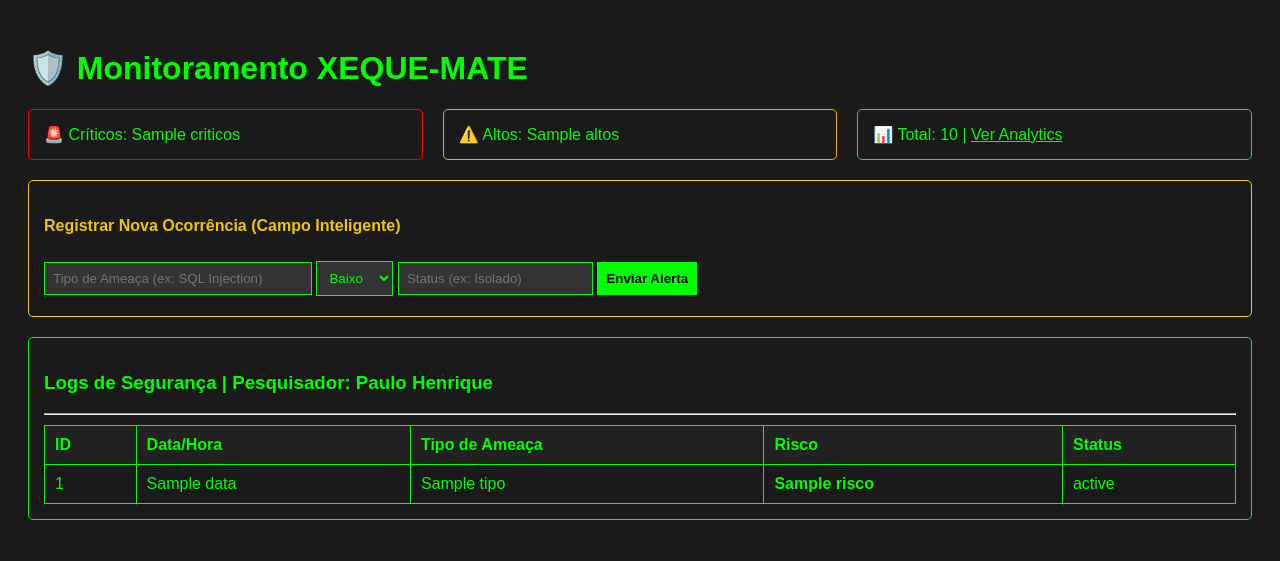
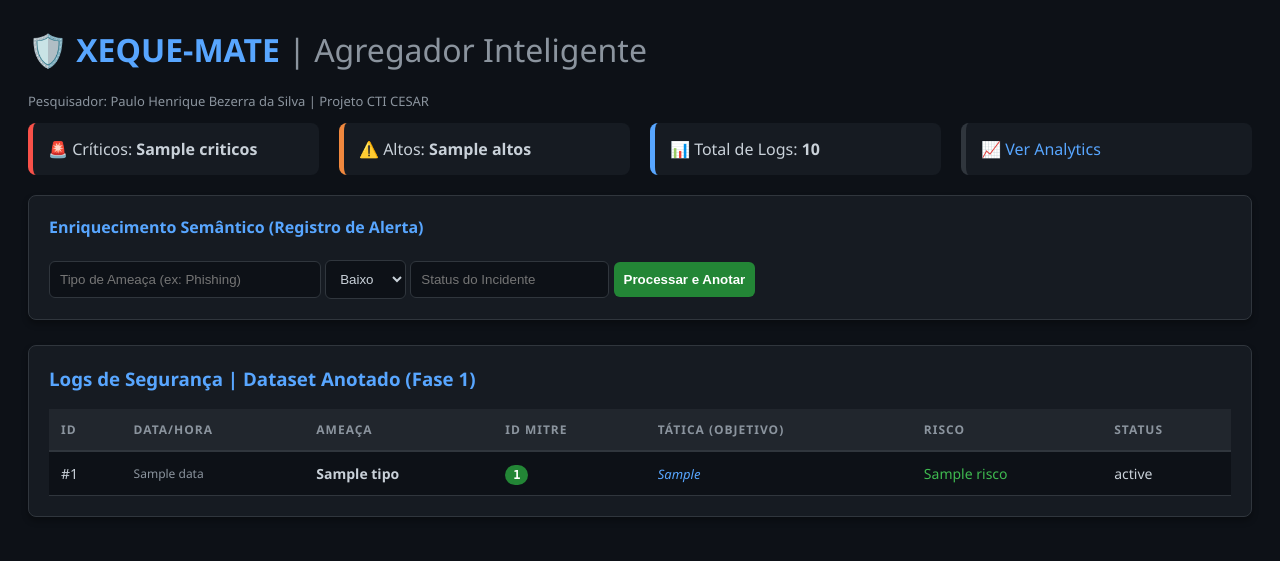
Before and after one commit to Pauloph89/sample-flask-auth, a Flask app: template templates/index.html in a window 1280 px wide. Shown: the top 561 px of the page. Run offline with Flask 3, Linux system fonts and the light colour scheme; the template is opened without the code that fills it: most values are stand-ins (such as "Sample title", 1, 10 or a date in 2020).

Commit message:
Fase 1: Implementação de Enriquecimento Semântico com MITRE ATT&CK e Visual SOC

```diff
--- a/app.py
+++ b/app.py
@@ -5,6 +5,17 @@ from flask import Flask, render_template, request, redirect, url_for
 app = Flask(__name__)
 
 DATA_FILE = "data/threats.json"
+
+# Tabela de Tradução Técnica (Anotação Semântica)
+# Mapeia o Tipo de Ameaça para metadados do MITRE ATT&CK
+CONHECIMENTO_MITRE = {
+    "Brute Force": {"id_tecnica": "T1110", "tatica": "Acesso Inicial"},
+    "SQL Injection": {"id_tecnica": "T1190", "tatica": "Acesso Inicial"},
+    "Phishing": {"id_tecnica": "T1566", "tatica": "Acesso Inicial"},
+    "DDoS Attack": {"id_tecnica": "T1498", "tatica": "Interrupção de Disponibilidade"},
+    "Port Scan": {"id_tecnica": "T1595", "tatica": "Reconhecimento"},
+    "Malware Inbound": {"id_tecnica": "T1588", "tatica": "Obtenção de Recursos"}
+}
 
 @app.route("/")
 def home():
@@ -73,12 +84,22 @@ def add_threat():
     except:
         ameacas = []
 
+    # PEGA O TIPO QUE VOCÊ DIGITOU NO FORMULÁRIO
+    tipo_selecionado = request.form.get("tipo")
+
+    # CONSULTA O DICIONÁRIO MITRE (Anotação Semântica)
+    info_mitre = CONHECIMENTO_MITRE.get(tipo_selecionado, {"id_tecnica": "N/A", "tatica": "N/A"})
+
+    # MONTA A NOVA AMEAÇA COM OS METADADOS TÉCNICOS
     nova_ameaca = {
         "id": len(ameacas) + 1,
         "data": datetime.now().strftime("%d/%m/%Y %H:%M"),
-        "tipo": request.form.get("tipo"),
+        "tipo": tipo_selecionado,
         "risco": request.form.get("risco"),
-        "status": request.form.get("status")
+        "status": request.form.get("status"),
+        # Estes campos abaixo são o que o seu contrato de bolsa exige!
+        "mitre_id": info_mitre["id_tecnica"],
+        "mitre_tatica": info_mitre["tatica"]
     }
 
     ameacas.append(nova_ameaca)
--- a/templates/index.html
+++ b/templates/index.html
@@ -2,32 +2,56 @@
 <html lang="pt-br">
 <head>
     <meta charset="UTF-8">
-    <title>Dashboard XEQUE-MATE</title>
+    <title>Dashboard XEQUE-MATE | CTI Agente</title>
     <style>
-        body { font-family: sans-serif; background: #1a1a1a; color: #00ff00; padding: 20px; }
-        .card { border: 1px solid #00ff00; padding: 15px; border-radius: 5px; margin-bottom: 20px; }
-        table { width: 100%; border-collapse: collapse; color: #00ff00; margin-top: 10px; }
-        th, td { border: 1px solid #00ff00; padding: 10px; text-align: left; }
-        th { background-color: #222; }
-        input, select, button { padding: 8px; margin: 5px 0; background: #333; color: #00ff00; border: 1px solid #00ff00; }
-        button { cursor: pointer; background: #00ff00; color: #000; font-weight: bold; }
+        body { font-family: 'Segoe UI', Tahoma, Geneva, Verdana, sans-serif; background: #0d1117; color: #c9d1d9; padding: 20px; }
+        .card { border: 1px solid #30363d; padding: 20px; border-radius: 8px; margin-bottom: 25px; background: #161b22; box-shadow: 0 4px 6px rgba(0,0,0,0.3); }
+
+        h1, h3, h4 { color: #58a6ff; margin-top: 0; }
+
+        /* Tabela Estilo Hacker/Profissional */
+        table { width: 100%; border-collapse: collapse; margin-top: 15px; background: #0d1117; }
+        th { background-color: #21262d; color: #8b949e; text-transform: uppercase; font-size: 12px; letter-spacing: 1px; padding: 12px; text-align: left; border-bottom: 2px solid #30363d; }
+        td { padding: 12px; border-bottom: 1px solid #30363d; font-size: 14px; }
+        tr:hover { background-color: #1c2128; }
+
+        /* Badges de Identificação */
+        .badge-mitre { background: #238636; color: white; padding: 3px 8px; border-radius: 12px; font-family: monospace; font-weight: bold; font-size: 12px; }
+        .badge-tatica { color: #58a6ff; font-style: italic; font-size: 13px; }
+
+        /* Cores de Risco */
+        .risco-critico { color: #f85149; font-weight: bold; }
+        .risco-alto { color: #f0883e; font-weight: bold; }
+        .risco-medio { color: #d29922; }
+        .risco-baixo { color: #3fb950; }
+
+        /* Estilo dos Inputs */
+        input, select, button { padding: 10px; background: #0d1117; color: #c9d1d9; border: 1px solid #30363d; border-radius: 6px; }
+        button { background: #238636; color: white; border: none; cursor: pointer; font-weight: bold; transition: 0.3s; }
+        button:hover { background: #2ea043; }
+
+        .stats-container { display: flex; gap: 20px; margin-bottom: 20px; }
+        .stat-box { flex: 1; padding: 15px; border-radius: 8px; border-left: 5px solid #30363d; background: #161b22; }
     </style>
 </head>
 <body>
 
-    <h1>🛡️ Monitoramento XEQUE-MATE</h1>
+    <header>
+        <h1>🛡️ XEQUE-MATE <span style="font-weight: 200; color: #8b949e;">| Agregador Inteligente</span></h1>
+        <p style="font-size: 13px; color: #8b949e;">Pesquisador: Paulo Henrique Bezerra da Silva | Projeto CTI CESAR</p>
+    </header>
 
-    <div style="display: flex; gap: 20px;">
-        <div class="card" style="flex: 1; border-color: red;">🚨 Críticos: {{ criticos }}</div>
-        <div class="card" style="flex: 1; border-color: orange;">⚠️ Altos: {{ altos }}</div>
-        <div class="card" style="flex: 1;">📊 Total: {{ total }} | <a href="/analytics" style="color: #00ff00;">Ver Analytics</a></div>
+    <div class="stats-container">
+        <div class="stat-box" style="border-left-color: #f85149;">🚨 Críticos: <strong>{{ criticos }}</strong></div>
+        <div class="stat-box" style="border-left-color: #f0883e;">⚠️ Altos: <strong>{{ altos }}</strong></div>
+        <div class="stat-box" style="border-left-color: #58a6ff;">📊 Total de Logs: <strong>{{ total }}</strong></div>
+        <div class="stat-box"><a href="/analytics" style="color: #58a6ff; text-decoration: none;">📈 Ver Analytics</a></div>
     </div>
 
-    <div class="card" style="border-color: #f1c40f;">
-        <h4 style="color: #f1c40f;">Registrar Nova Ocorrência (Campo Inteligente)</h4>
+    <div class="card">
+        <h4>Enriquecimento Semântico (Registro de Alerta)</h4>
         <form action="/add" method="POST">
-
-            <input list="ameacas-sugeridas" name="tipo" placeholder="Tipo de Ameaça (ex: SQL Injection)" required style="width: 250px;">
+            <input list="ameacas-sugeridas" name="tipo" placeholder="Tipo de Ameaça (ex: Phishing)" required style="width: 250px;">
             <datalist id="ameacas-sugeridas">
                 {% for tipo, risco in sugestoes.items() %}
                     <option value="{{ tipo }}">Sugestão de Risco: {{ risco }}</option>
@@ -41,20 +65,21 @@
                 <option value="Crítico">Crítico</option>
             </select>
 
-            <input type="text" name="status" placeholder="Status (ex: Isolado)" required>
-            <button type="submit">Enviar Alerta</button>
+            <input type="text" name="status" placeholder="Status do Incidente" required>
+            <button type="submit">Processar e Anotar</button>
         </form>
     </div>
 
     <div class="card">
-        <h3>Logs de Segurança | Pesquisador: Paulo Henrique</h3>
-        <hr>
+        <h3>Logs de Segurança | Dataset Anotado (Fase 1)</h3>
         <table>
             <thead>
                 <tr>
                     <th>ID</th>
                     <th>Data/Hora</th>
-                    <th>Tipo de Ameaça</th>
+                    <th>Ameaça</th>
+                    <th>ID MITRE</th>
+                    <th>Tática (Objetivo)</th>
                     <th>Risco</th>
                     <th>Status</th>
                 </tr>
@@ -62,14 +87,16 @@
             <tbody>
                 {% for item in lista_ameacas %}
                 <tr>
-                    <td>{{ item.id }}</td>
-                    <td>{{ item.get('data', 'N/A') }}</td>
-                    <td>{{ item.tipo }}</td>
-                    <td style="font-weight: bold; color:
-                        {% if item.risco == 'Crítico' %} red
-                        {% elif item.risco == 'Alto' %} orange
-                        {% elif item.risco == 'Médio' %} yellow
-                        {% else %} #00ff00 {% endif %};">
+                    <td>#{{ item.id }}</td>
+                    <td style="color: #8b949e; font-size: 12px;">{{ item.data }}</td>
+                    <td><strong>{{ item.tipo }}</strong></td>
+                    <td><span class="badge-mitre">{{ item.mitre_id }}</span></td>
+                    <td><span class="badge-tatica">{{ item.mitre_tatica }}</span></td>
+                    <td class="
+                        {% if item.risco == 'Crítico' %} risco-critico
+                        {% elif item.risco == 'Alto' %} risco-alto
+                        {% elif item.risco == 'Médio' %} risco-medio
+                        {% else %} risco-baixo {% endif %}">
                         {{ item.risco }}
                     </td>
                     <td>{{ item.status }}</td>
@@ -78,22 +105,19 @@
             </tbody>
         </table>
     </div>
+
     <script>
-    // Transforma o dicionário do Python em um objeto JavaScript
         const sugestoesIA = {{ sugestoes|tojson }};
-
         const inputTipo = document.querySelector('input[name="tipo"]');
         const selectRisco = document.querySelector('select[name="risco"]');
 
-    // Escuta quando você digita ou seleciona algo
         inputTipo.addEventListener('input', function() {
             const valor = this.value;
             if (sugestoesIA[valor]) {
-            // Se a IA tiver uma sugestão para esse tipo, ela muda o select!
                 selectRisco.value = sugestoesIA[valor];
-            selectRisco.style.boxShadow = "0 0 10px #f1c40f"; // Efeito visual de sugestão
+                selectRisco.style.borderColor = "#238636";
             } else {
-            selectRisco.style.boxShadow = "none";
+                selectRisco.style.borderColor = "#30363d";
             }
         });
     </script>
```
Also changed, not shown: data/threats.json (+27 -0 lines). Lines whose indentation alone changed are shown as unchanged.
